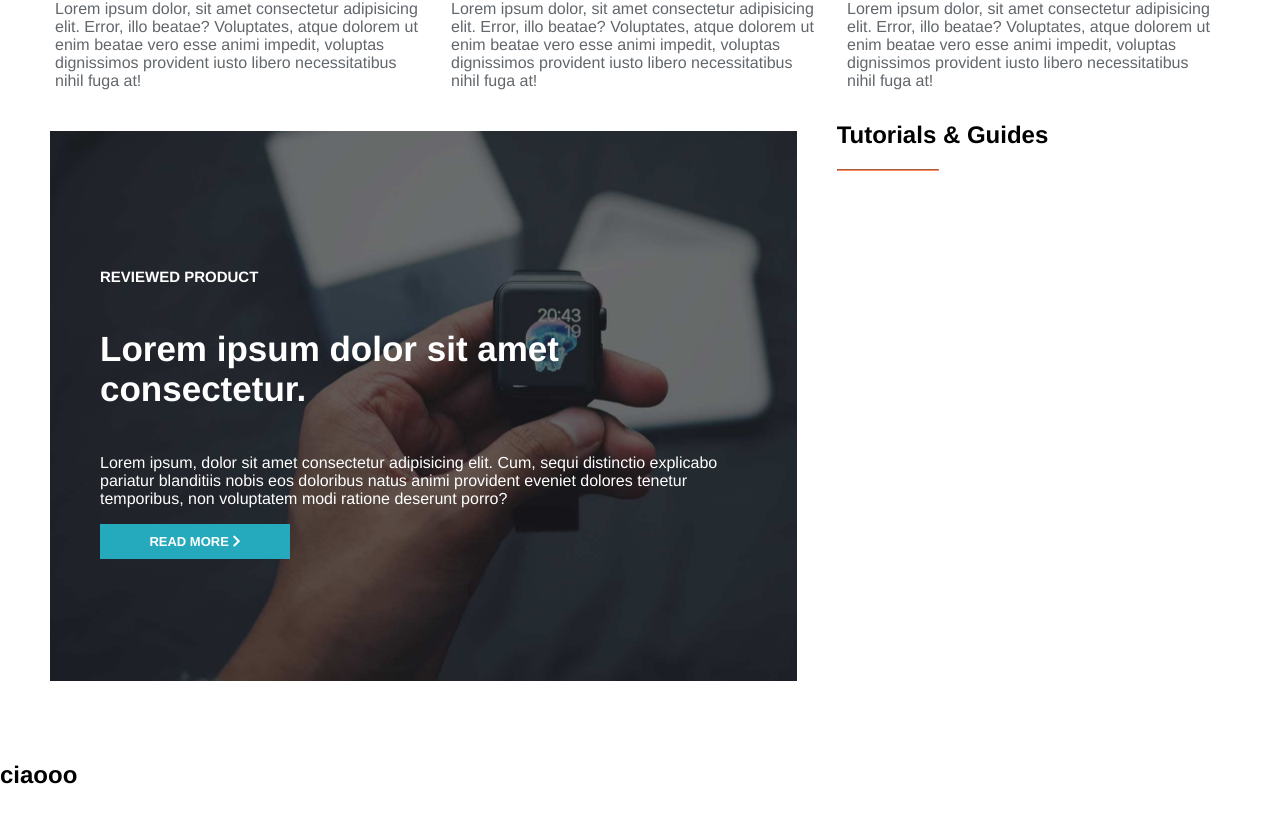
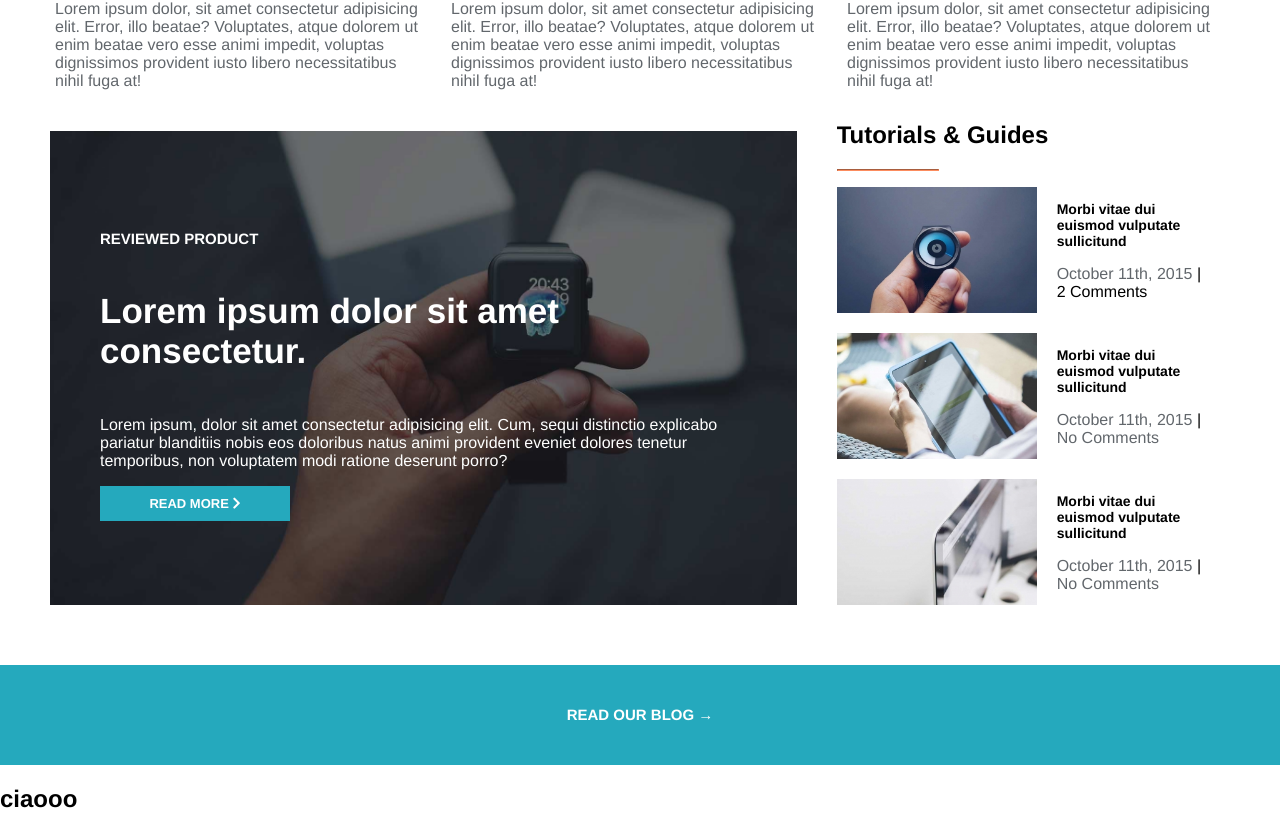
Before and after one commit to DamianoLandi/proj-html-vuejs, a Vue app: page / in a window 1280 px wide. Shown: the part 3162-3994 px from the top of the page. Before the commit the page ends 3970 px from the top, so only its background shows below. Built offline with nearby package versions, Linux system fonts and the light colour scheme.

Commit message:
News Section

```diff
--- /dev/null
+++ b/src/components/CardSmall.vue
@@ -0,0 +1,39 @@
+<template>
+    <div class="card">
+        <img :src="require('@/assets/img/' + item.imgUrl)" alt="img">
+        <div>
+            <h3>{{item.title}}</h3>
+            <p><span class="text-gray">{{item.date}}</span> | <span v-if="item.comments != 0">{{item.comments}} Comments</span> <span class="text-gray" v-else>No Comments</span></p>
+        </div>
+    </div>
+</template>
+
+<script>
+export default {
+    name: "CardSmall",
+    props: [
+        "item",
+    ]
+}
+</script>
+
+<style scoped>
+    .card{
+        display: flex;
+        max-height: 165px;
+    }
+
+    img{
+        width: 200px;
+        padding-right: 20px;
+        padding-bottom: 20px;
+    }
+
+    h3{
+        font-size: 14px;
+    }
+
+    .text-gray{
+        color: #62676c;
+    }
+</style>
--- a/src/components/FeaturedSmall.vue
+++ b/src/components/FeaturedSmall.vue
@@ -16,7 +16,7 @@ export default {
 <style scoped>
     .featured-small{
         background-image: url("../assets/img/featured_article_2_bg.jpg");
-        height: 550px;
+        height: 474px;
         background-position: center;
         background-size: cover;
         color: white;
--- a/src/components/Main.vue
+++ b/src/components/Main.vue
@@ -30,7 +30,15 @@
                 <div class="col-4">
                     <h2 id="sidebar-header">Tutorials & Guides</h2>
                     <hr id="sidebar-divider">
+                    <ul>
+                        <li v-for="(item, index) in sideNews" :key="index">
+                            <CardSmall :item="item"/>
+                        </li>
+                    </ul>
                 </div>
+            </div>
+            <div class="section-footer">
+                <a href="#">Read our blog &rarr;</a>
             </div>
         </section>
     </main>
@@ -42,6 +50,7 @@ import MainText from "./MainText.vue"
 import NewsCard from "./NewsCard.vue"
 import Featured from "./Featured.vue"
 import FeaturedSmall from "./FeaturedSmall.vue"
+import CardSmall from "./CardSmall.vue"
 
 export default {
     name: "Footer",
@@ -51,6 +60,7 @@ export default {
         NewsCard,
         Featured,
         FeaturedSmall,
+        CardSmall,
     },
     data(){
         return{
@@ -99,7 +109,27 @@ export default {
                     comments: 0,
                     text: "Lorem ipsum dolor, sit amet consectetur adipisicing elit. Error, illo beatae? Voluptates, atque dolorem ut enim beatae vero esse animi impedit, voluptas dignissimos provident iusto libero necessitatibus nihil fuga at!"
                 }
-            ]
+            ],
+            sideNews:[
+                {
+                    imgUrl: "post_feat_img_23-320x202.jpg",
+                    title: "Morbi vitae dui euismod vulputate sullicitund",
+                    date: "October 11th, 2015",
+                    comments: 2,
+                },
+                {
+                    imgUrl: "post_feat_img_22-320x202.jpg",
+                    title: "Morbi vitae dui euismod vulputate sullicitund",
+                    date: "October 11th, 2015",
+                    comments: 0,
+                },
+                {
+                    imgUrl: "post_feat_img_20-320x202.jpg",
+                    title: "Morbi vitae dui euismod vulputate sullicitund",
+                    date: "October 11th, 2015",
+                    comments: 0,
+                }
+            ],
         }
     }
 }
@@ -160,4 +190,25 @@ hr{
     padding: 0 30px;
 }
 
+ul{
+    list-style-type: none;
+    padding: 0;
+}
+
+.section-footer{
+    background-color: #25A9BD;
+    display: flex;
+    justify-content: center;
+    align-items: center;
+    height: 100px;
+}
+
+.section-footer a{
+    color: white;
+    text-decoration: none;
+    font-size: 15px;
+    text-transform: uppercase;
+    font-weight: 600;
+}
+
 </style>
```
Also changed, not shown: 7 other files (tests, documents, lock files or other folders).
